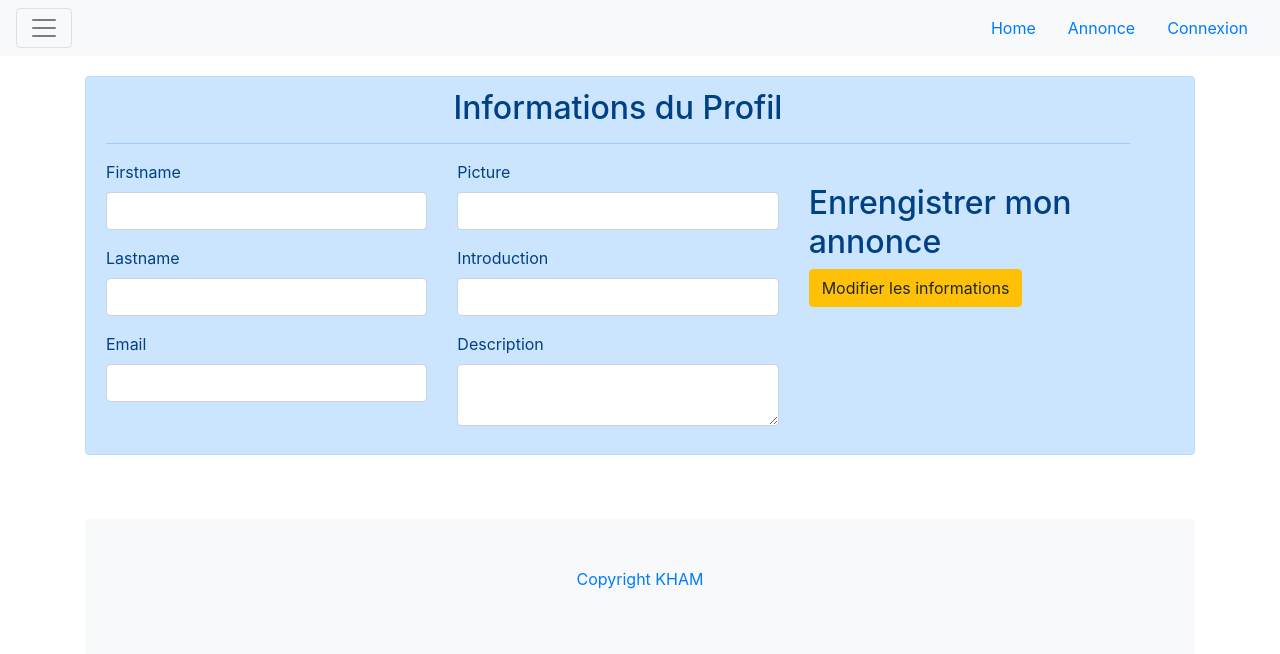
After one commit to thomassouksouvanh/AirBnB, a Symfony app: template templates/account/profile.html.twig in a window 1280 px wide. The commit adds this page. Shown: the top 654 px of the page. Run offline with Twig, Linux system fonts and the light colour scheme; the template is opened without the code that fills it, so the values that code supplies are empty; form fields are guessed from the names that the template uses; style sheets or scripts are compiled from the project's sources; some libraries are stand-ins or nearby versions.

Commit message:
creation de compte profile et page edit du profile

```diff
--- a/src/Entity/User.php
+++ b/src/Entity/User.php
@@ -62,12 +62,12 @@ class User implements UserInterface
     public $passwordConfirm;
 
     /**
-     * @ORM\Column(type="string", length=255)
+     * @ORM\Column(type="string", length=255, nullable=true)
      */
     private $introduction;
 
     /**
-     * @ORM\Column(type="text", length=255)
+     * @ORM\Column(type="text", length=255, nullable=true)
      */
     private $description;
 
--- a/src/Form/RegistrationType.php
+++ b/src/Form/RegistrationType.php
@@ -20,11 +20,11 @@ class RegistrationType extends AbstractType
             ->add('firstname',TextType::class, ['label'=>'Prénom'])
             ->add('lastname',TextType::class, ['label'=>'Nom'])
             ->add('email',EmailType::class,['label'=>'Email'])
-            ->add('picture',UrlType::class,['label'=>'Avatar'])
+            //->add('picture',UrlType::class,['label'=>'Avatar'])
             ->add('hash',PasswordType::class,['label'=>'Password'])
             ->add('passwordConfirm',PasswordType::class,['label'=>'Confirmation du mot de passe'])
-            ->add('introduction',TextType::class,['label'=>'Présentation'])
-            ->add('description',TextareaType::class,['label'=>'Description'])
+            //->add('introduction',TextType::class,['label'=>'Présentation'])
+            //->add('description',TextareaType::class,['label'=>'Description'])
             //->add('slug')
         ;
     }
--- /dev/null
+++ b/templates/account/profile.html.twig
@@ -0,0 +1,37 @@
+{% extends 'base.html.twig' %}
+{% block title %}Profile utilisateur{% endblock %}
+
+{% block body %}
+    <div class="container text-primary">
+        {{ form_start(form) }}
+        <div class="row">
+            <div class="col">
+                <div class="alert alert-dismissible alert-primary">
+                    <h2 class="text-center"><i class="far fa-address-card"></i> Informations du Profil</h2>
+                    <hr>
+                    <div class="row">
+                        <div class="col-md-4">
+                            {{ form_row(form.firstname) }}
+                            {{ form_row(form.lastname) }}
+                            {{ form_row(form.email) }}
+                        </div>
+                        <div class="col-md-4">
+                            {{ form_row(form.picture) }}
+                            {{ form_row(form.introduction) }}
+                            {{ form_row(form.description) }}
+                        </div>
+                        <div class="col-md-4">
+                            <div class="avatar">
+                                <img src="">
+                                <div>
+                                <h2 class="alert-heading ">Enrengistrer mon annonce</h2>
+                                <button class="btn btn-warning"><i class="fas fa-check"></i> Modifier les informations</button>
+                        </div>
+                    </div>
+                </div>
+            </div>
+        </div>
+
+        {{ form_end(form) }}
+    </div>
+{% endblock %}
--- a/templates/account/registration.html.twig
+++ b/templates/account/registration.html.twig
@@ -4,7 +4,11 @@
 {% block body %}
     <div class="container w-25 p-3 bg-light border border-info">
     {{ form_start(form) }}
-        {{ form_widget(form) }}
+        {{ form_row(form.firstname) }}
+        {{ form_row(form.lastname) }}
+        {{ form_row(form.email) }}
+        {{ form_row(form.hash) }}
+        {{ form_row(form.passwordConfirm) }}
         <button type="submit" class="btn btn-info">Connexion</button>
         <a href="{{ path('account_login') }}" class="badge badge-light">Déjà inscrit ?</a>
         {{ form_end(form) }}
--- a/templates/partial/navbar.html.twig
+++ b/templates/partial/navbar.html.twig
@@ -16,7 +16,7 @@
     </nav>
     {% for label, messages in app.flashes %}
         {% for message in messages %}
-            <div class="flash-{{ label }}">
+            <div class="alert alert-success-{{ label }}" >
                 {{ message | raw }}
             </div>
         {% endfor %}
```
Also changed, not shown: src/Controller/AccountController.php (+28 -0 lines), src/Form/AccountType.php (added, +35 -0 lines), src/Migrations/Version20191221134315.php (added, +35 -0 lines), templates/account/login.html.twig (+7 -7 lines), 1 other file.
